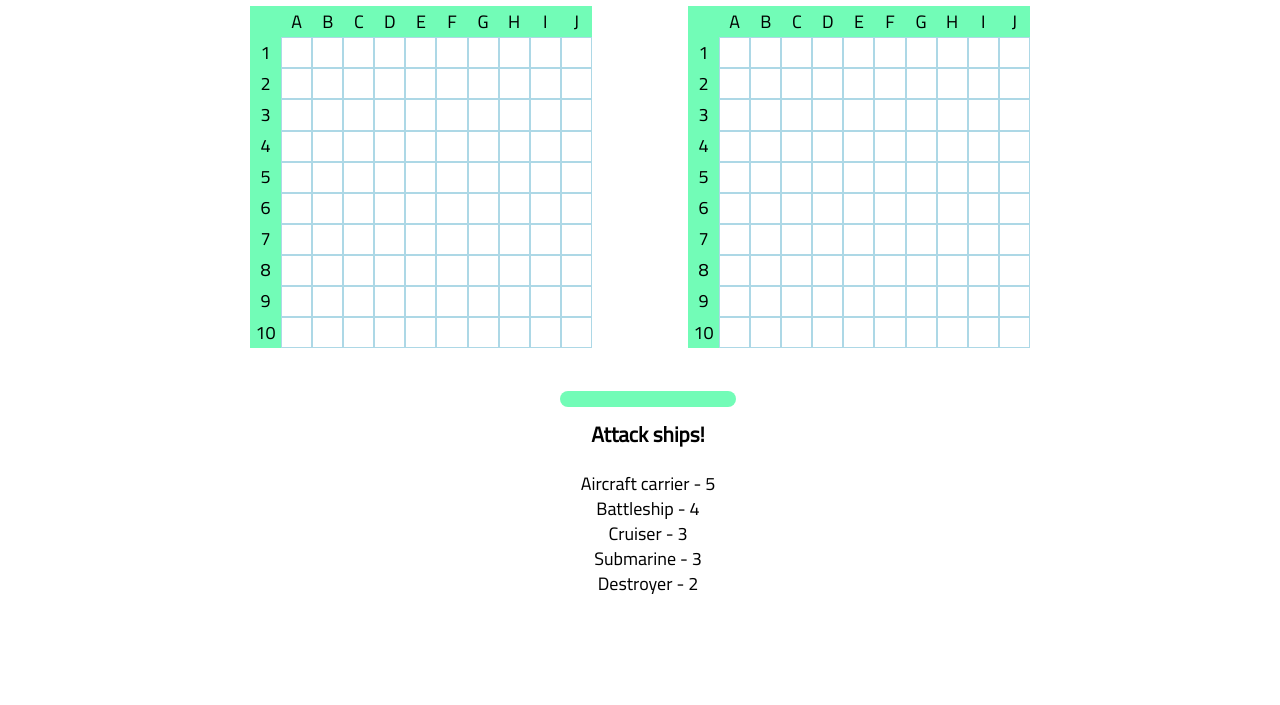
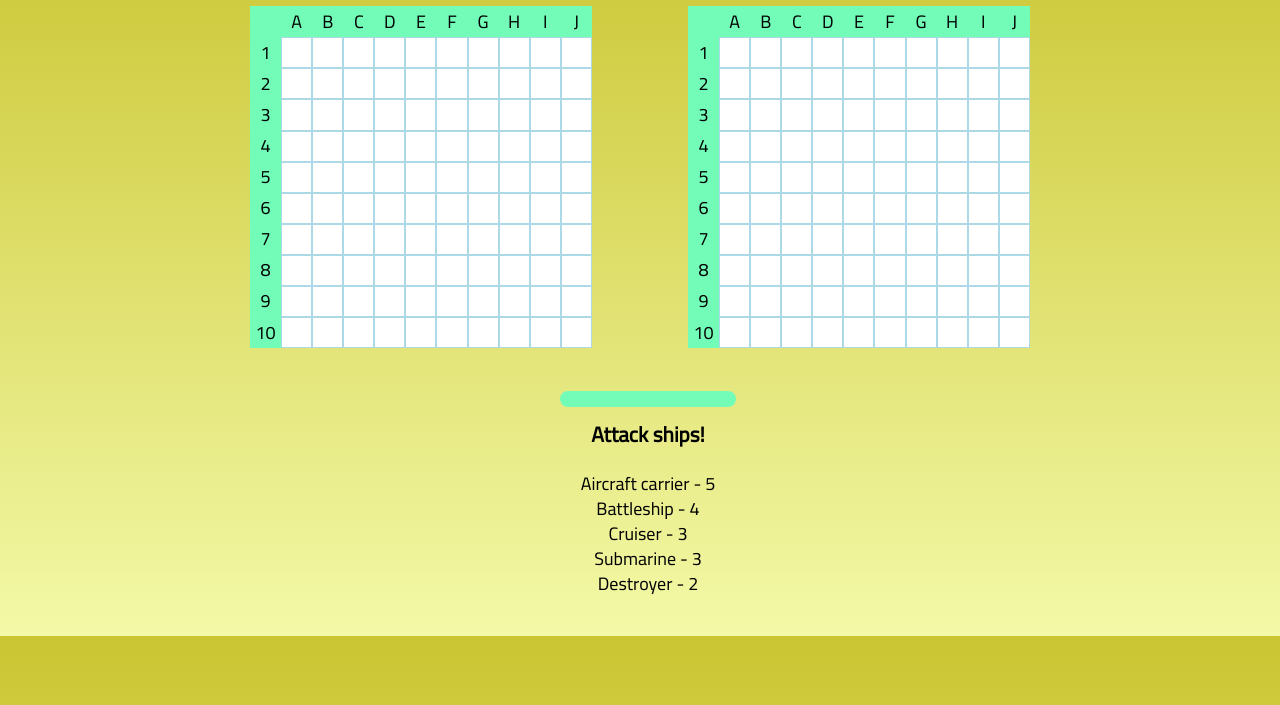
Before and after one commit to shjang7/battleship, a website built with webpack: page dist/index.html in a window 1280 px wide. Shown: the part 95-800 px from the top of the page. Built offline with nearby package versions, Linux system fonts and the light colour scheme.

Commit message:
Update npm, change bg color

```diff
--- a/assets/css/style.css
+++ b/assets/css/style.css
@@ -1,5 +1,8 @@
 body {
   font: 500 18px/1.2 'Cairo', sans-serif;
+  background: #CAC531;  /* fallback for old browsers */
+  background: -webkit-linear-gradient(to top, #F3F9A7, #CAC531);  /* Chrome 10-25, Safari 5.1-6 */
+  background: linear-gradient(to top, #F3F9A7, #CAC531); /* W3C, IE 10+/ Edge, Firefox 16+, Chrome 26+, Opera 12+, Safari 7+ */
 }
 
 .empty {
@@ -33,6 +36,7 @@ body {
   display: grid;
   grid-template-columns: repeat(11, calc(100% / 11));
   grid-template-rows: repeat(11, calc(100% / 11));
+  background-color: white;
 }
 
 .box {
```
Also changed, not shown: README.md, assets/images/screenshot.png (deleted), docs/screenshot.png (added), 1 other file.
